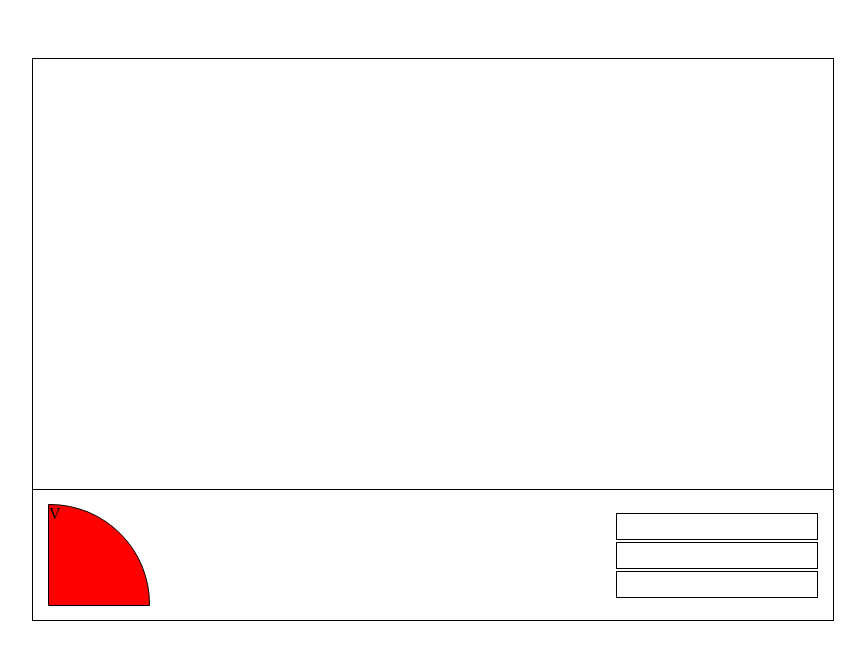
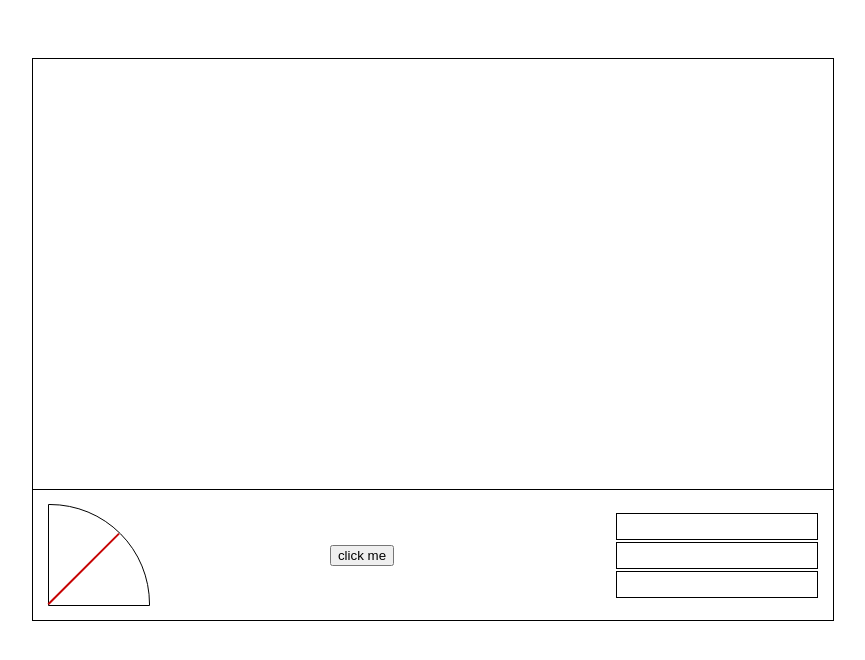
Before and after one commit to remm9/opposum_slingshot, a plain HTML site: page index.html in a window 1280 px wide. Shown: the whole page, without its empty margins (207-1072 px from the left). Drawn offline with Linux system fonts and the light colour scheme.

Commit message:
last commit

```diff
--- a/dist/main.css
+++ /dev/null
@@ -1,51 +0,0 @@
-body {
-    display: flex;
-    justify-content: center;
-}
-
-#game-screen {
-    display: flex;
-    flex-direction: column;
-    justify-content: center;
-    margin: 50px;
-}
-
-#canvas {
-    border: 1px solid black;
-    width: 800px;
-    height: 430px;
-}
-
-#controls {
-    display: flex;
-    flex-direction: row;
-    justify-content: space-between;
-    align-items: center;
-    border: 1px solid black;
-    width: 800px;
-    height: 130px;
-    margin-top: -1px;
-}
-
-#controls ul li {
-    border: 1px solid black;
-    width: 200px;
-    height: 25px;
-    margin: 2px;
-    margin-right: 15px;
-    list-style-type: none;
-}
-
-#vector {
-    width: 100px;
-    height: 100px;
-    /* background: red; */
-    border: 1px solid black;
-    border-radius: 0 100px 0 0;
-    -moz-border-radius: 0 100px 0 0;
-    -webkit-border-radius: 0 100px 0 0;
-    margin-left: 15px;
-    background-color: blue;
-}
-
-/*# sourceMappingURL=main.css.map*/
--- a/index.html
+++ b/index.html
@@ -12,14 +12,17 @@
     <div id="game-screen">
       <canvas id="canvas"></canvas>
       <div id="controls">
-        <div id="vector">V</div>
+        <div id="vector">
+          <!-- <div id="line"> </div> -->
+          <div class="box"></div>
+        </div>
+        <button id="angle">click me</button>
         <ul className="attempts">
           <li></li>
           <li></li>
           <li></li>
         </ul>
       </div>
-
     </div>
 
 
--- a/src/index.js
+++ b/src/index.js
@@ -6,3 +6,8 @@ const GAME_WIDTH = 800;
 const GAME_HEIGHT = 420;
 
 ctx.clearRect(0, 0, canvas.width, canvas.height)
+
+
+function rotateLine() {
+    document.getElementById('angle').toggleClass('box-rotate');
+};
--- a/src/styles/stylesheet.css
+++ b/src/styles/stylesheet.css
@@ -45,5 +45,24 @@ body {
     -moz-border-radius: 0 100px 0 0;
     -webkit-border-radius: 0 100px 0 0;
     margin-left: 15px;
-    background-color: red;
+    /* background-color: red; */
 }
+
+.box {
+    background: rgb(199, 4, 4);
+    width: 100px;
+    height: 2px;
+    margin-top: 98px;
+    transition: transform 1s linear;
+    transform:rotate(-45deg);
+    transform-origin: bottom left;
+}
+
+.box-rotate {
+    transform: rotate(-25deg);
+}
+
+button {
+    display: block;
+    margin: auto;
+}
```
Also changed, not shown: dist/main.js (deleted, +0 -2 lines), 5 other files.
